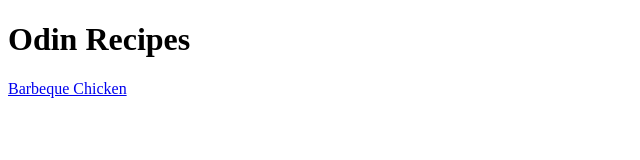
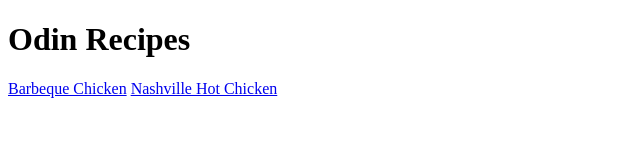
Before and after one commit to ajaych3763/odin-recipes, a plain HTML site: page index.html in a window 1280 px wide. Shown: the whole page, without its empty margins (0-640 px from the left). Drawn offline with Linux system fonts and the light colour scheme.

Commit message:
Add Nashville Hot Chicken Recipe in Home Page

```diff
--- a/index.html
+++ b/index.html
@@ -7,5 +7,6 @@
     <body>
         <h1>Odin Recipes</h1>
         <a href = "recipes/barbeque_chicken.html" rel = "noopener noreferer">Barbeque Chicken</a>
+        <a href = "recipes/nashville_hot_chicken.html" rel = "noopener noreferer">Nashville Hot Chicken</a>
     </body>
 </html>
```
